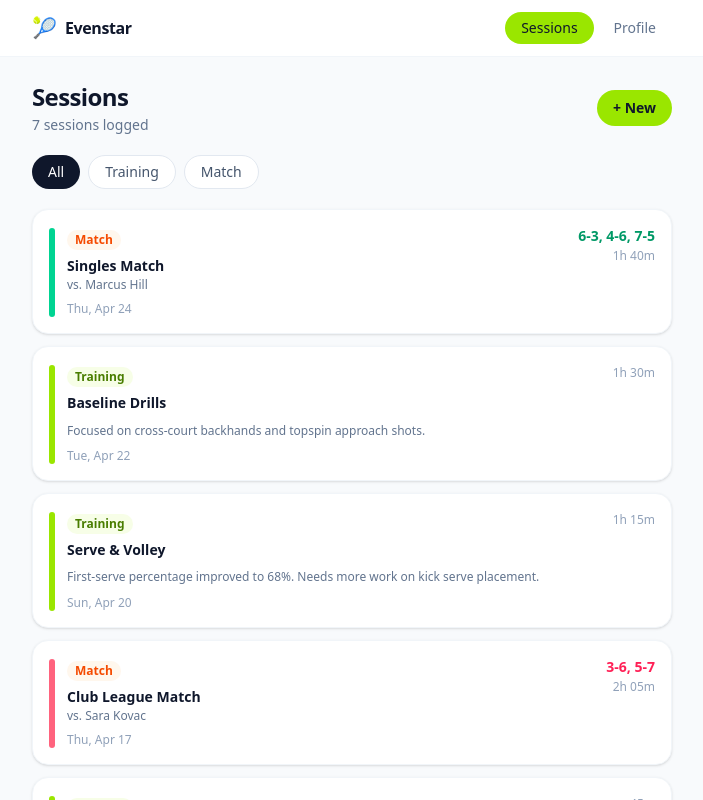
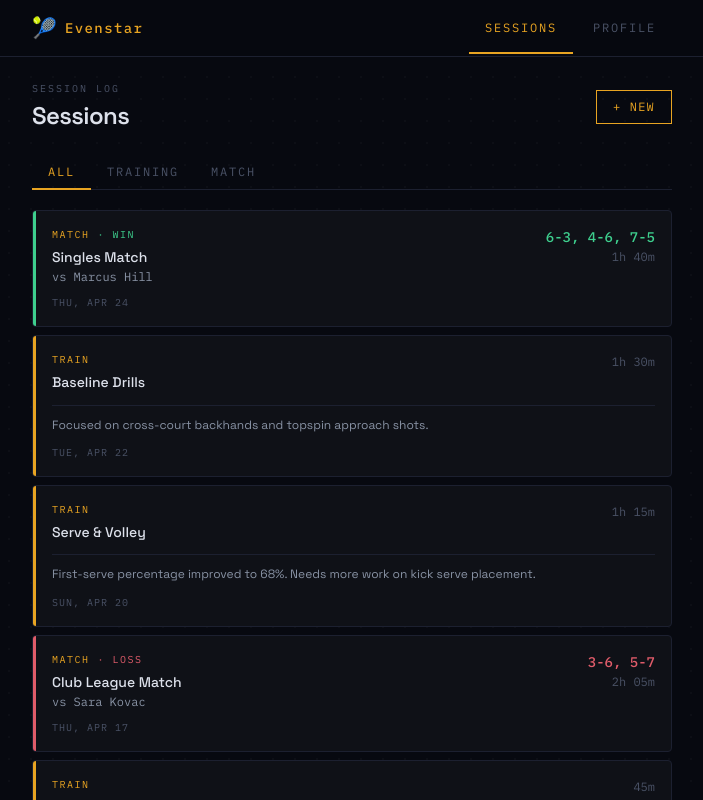
Before and after one commit to novrandobilly/evenstar, a React (Vite) app in the folder frontend/: page / in a window 1280 px wide. Shown: the top 800 px of the page, without its empty margins (288-991 px from the left). Built offline with nearby package versions, Linux system fonts and the light colour scheme.

Commit message:
Refactor UI components for terminal theme; enhance Profile and Session pages with new styles and layout adjustments

```diff
--- a/frontend/src/components/Header.tsx
+++ b/frontend/src/components/Header.tsx
@@ -2,19 +2,19 @@ import { Link, useLocation } from "react-router-dom";
 import { cn } from "@/lib/utils";
 
 const navLinks = [
-  { label: "Sessions", href: "/" },
-  { label: "Profile", href: "/profile" },
+  { label: "SESSIONS", href: "/" },
+  { label: "PROFILE", href: "/profile" },
 ];
 
 export function Header() {
   const { pathname } = useLocation();
 
   return (
-    <header className="sticky top-0 z-40 bg-white/90 backdrop-blur-sm border-b border-slate-100">
+    <header className="sticky top-0 z-40 bg-terminal-bg/95 backdrop-blur-sm border-b border-terminal-border">
       <div className="max-w-2xl mx-auto px-4 h-14 flex items-center justify-between">
         <Link to="/" className="flex items-center gap-2 select-none">
           <span className="text-xl leading-none">🎾</span>
-          <span className="font-bold text-slate-900 tracking-tight">
+          <span className="font-mono font-medium text-amber-glow tracking-widest text-sm">
             Evenstar
           </span>
         </Link>
@@ -26,10 +26,10 @@ export function Header() {
               key={link.href}
               to={link.href}
               className={cn(
-                "px-4 py-1.5 rounded-full text-sm font-medium transition-colors",
+                "px-4 py-4 font-mono text-xs tracking-[0.15em] transition-colors border-b-2 -mb-px",
                 pathname === link.href
-                  ? "bg-lime-400 text-slate-900"
-                  : "text-slate-500 hover:text-slate-900 hover:bg-slate-100",
+                  ? "text-amber-glow border-amber-glow"
+                  : "text-terminal-muted border-transparent hover:text-terminal-secondary",
               )}
             >
               {link.label}
--- a/frontend/src/components/Layout.tsx
+++ b/frontend/src/components/Layout.tsx
@@ -8,7 +8,7 @@ interface LayoutProps {
 
 export function Layout({ children }: LayoutProps) {
   return (
-    <div className="min-h-svh bg-slate-50 flex flex-col">
+    <div className="min-h-svh flex flex-col">
       <Header />
       {/* pb-24 on mobile to clear the fixed bottom nav */}
       <main className="flex-1 max-w-2xl mx-auto w-full px-4 py-6 pb-24 md:pb-6">
--- a/frontend/src/index.css
+++ b/frontend/src/index.css
@@ -1,4 +1,29 @@
+@import url("https://fonts.googleapis.com/css2?family=Space+Grotesk:wght@400;500;600;700&family=IBM+Plex+Mono:wght@400;500&display=swap");
+
 @import "tailwindcss";
+
+@theme {
+  /* Fonts */
+  --font-sans: "Space Grotesk", system-ui, sans-serif;
+  --font-mono: "IBM Plex Mono", "Menlo", monospace;
+
+  /* Terminal backgrounds */
+  --color-terminal-bg:       #070910;
+  --color-terminal-surface:  #0f1117;
+  --color-terminal-border:   #1c2030;
+
+  /* Terminal text */
+  --color-terminal-fg:        #dde1eb;
+  --color-terminal-secondary: #8892a4;
+  --color-terminal-muted:     #4a5266;
+
+  /* Amber — primary accent (active states, logo, CTA) */
+  --color-amber-glow:  #e8a422;
+
+  /* Phosphor — win / loss signal colors */
+  --color-phosphor-green: #3ecf8e;
+  --color-phosphor-red:   #e05c6a;
+}
 
 *,
 *::before,
@@ -13,15 +38,20 @@ body {
 }
 
 body {
-  font-family:
-    system-ui,
-    -apple-system,
-    "Segoe UI",
-    Roboto,
-    sans-serif;
+  font-family: var(--font-sans);
   -webkit-font-smoothing: antialiased;
   -moz-osx-font-smoothing: grayscale;
   text-rendering: optimizeLegibility;
+  background-color: #070910;
+  /* Subtle dot grid — adds depth without noise */
+  background-image: radial-gradient(
+    circle,
+    rgba(255, 255, 255, 0.025) 1px,
+    transparent 1px
+  );
+  background-size: 22px 22px;
+  color: #dde1eb;
+  min-height: 100svh;
 }
 
 #root {
--- a/frontend/src/pages/ProfilePage.tsx
+++ b/frontend/src/pages/ProfilePage.tsx
@@ -20,79 +20,101 @@ const details = [
 export function ProfilePage() {
   return (
     <div>
-      <div className="flex items-center justify-between mb-5">
-        <h1 className="text-2xl font-bold text-slate-900 tracking-tight">
-          Profile
-        </h1>
+      <div className="flex items-center justify-between mb-6">
+        <div>
+          <p className="text-[10px] font-mono tracking-[0.2em] text-terminal-muted mb-1">
+            ATHLETE RECORD
+          </p>
+          <h1 className="text-2xl font-semibold text-terminal-fg tracking-tight">
+            Profile
+          </h1>
+        </div>
       </div>
 
       {/* Profile hero card */}
-      <div className="bg-white rounded-2xl p-5 shadow-sm border border-slate-100 mb-4">
-        <div className="flex items-center gap-4">
-          {/* Avatar */}
-          <div className="w-16 h-16 rounded-full bg-linear-to-br from-lime-300 to-emerald-500 flex items-center justify-center text-xl font-bold text-white shadow-sm shrink-0">
+      <div className="bg-terminal-surface border border-terminal-border rounded mb-3">
+        <div className="p-5 flex items-center gap-4">
+          {/* Avatar — square, amber outline */}
+          <div className="w-14 h-14 border-2 border-amber-glow flex items-center justify-center font-mono font-medium text-lg text-amber-glow shrink-0">
             AC
           </div>
           <div className="flex-1 min-w-0">
-            <h2 className="text-lg font-bold text-slate-900 leading-tight">
+            <h2 className="text-base font-semibold text-terminal-fg leading-tight">
               Alex Chen
             </h2>
-            <p className="text-sm text-slate-500 mt-0.5">
-              NTRP 4.0 · Riverside TC
+            <p className="text-xs font-mono text-terminal-muted mt-0.5 tracking-[0.08em]">
+              NTRP 4.0 · RIVERSIDE TC
             </p>
           </div>
           <button
             type="button"
-            className="text-sm font-medium text-slate-600 border border-slate-200 px-3 py-1.5 rounded-full hover:bg-slate-50 transition-colors shrink-0"
+            className="text-xs font-mono tracking-widest text-terminal-muted border border-terminal-border px-3 py-1.5 hover:text-terminal-secondary hover:border-terminal-secondary transition-colors"
           >
-            Edit
+            EDIT
           </button>
         </div>
 
         {/* Stats row */}
-        <div className="grid grid-cols-4 gap-2 mt-5 pt-5 border-t border-slate-100">
-          {stats.map((stat) => (
-            <div key={stat.label} className="text-center">
-              <p className="text-xl font-bold text-slate-900 tabular-nums">
+        <div className="grid grid-cols-4 border-t border-terminal-border">
+          {stats.map((stat, i) => (
+            <div
+              key={stat.label}
+              className={cn(
+                "py-4 text-center",
+                i < stats.length - 1 ? "border-r border-terminal-border" : "",
+              )}
+            >
+              <p className="text-xl font-mono font-medium text-terminal-fg tabular-nums">
                 {stat.value}
               </p>
-              <p className="text-xs text-slate-500 mt-0.5">{stat.label}</p>
+              <p className="text-[10px] font-mono tracking-[0.12em] text-terminal-muted mt-1">
+                {stat.label.toUpperCase()}
+              </p>
             </div>
           ))}
         </div>
       </div>
 
       {/* Recent Form */}
-      <div className="bg-white rounded-2xl p-5 shadow-sm border border-slate-100 mb-4">
-        <h3 className="text-sm font-semibold text-slate-900 mb-3">
-          Recent Form
-        </h3>
+      <div className="bg-terminal-surface border border-terminal-border rounded mb-3 p-5">
+        <p className="text-[10px] font-mono tracking-[0.2em] text-terminal-muted mb-3">
+          RECENT FORM
+        </p>
         <div className="flex items-center gap-2">
           {recentForm.map((result, i) => (
             <div
               key={i}
               className={cn(
-                "w-9 h-9 rounded-full flex items-center justify-center text-sm font-bold",
+                "w-9 h-9 flex items-center justify-center text-xs font-mono font-medium border",
                 result === "W"
-                  ? "bg-emerald-100 text-emerald-700"
-                  : "bg-rose-100 text-rose-600",
+                  ? "border-phosphor-green text-phosphor-green bg-phosphor-green/10"
+                  : "border-phosphor-red text-phosphor-red bg-phosphor-red/10",
               )}
             >
               {result}
             </div>
           ))}
-          <span className="text-xs text-slate-400 ml-1">← most recent</span>
+          <span className="text-[10px] font-mono text-terminal-muted ml-2 tracking-widest">
+            ← RECENT
+          </span>
         </div>
       </div>
 
       {/* Details */}
-      <div className="bg-white rounded-2xl p-5 shadow-sm border border-slate-100">
-        <h3 className="text-sm font-semibold text-slate-900 mb-4">Details</h3>
-        <dl className="space-y-3">
+      <div className="bg-terminal-surface border border-terminal-border rounded p-5">
+        <p className="text-[10px] font-mono tracking-[0.2em] text-terminal-muted mb-4">
+          DETAILS
+        </p>
+        <dl className="space-y-0">
           {details.map((item) => (
-            <div key={item.label} className="flex justify-between gap-4">
-              <dt className="text-sm text-slate-500">{item.label}</dt>
-              <dd className="text-sm font-medium text-slate-900 text-right">
+            <div
+              key={item.label}
+              className="flex justify-between gap-4 border-b border-terminal-border py-3 last:border-0 last:pb-0"
+            >
+              <dt className="text-xs font-mono text-terminal-muted tracking-[0.08em]">
+                {item.label.toUpperCase()}
+              </dt>
+              <dd className="text-xs font-mono text-terminal-fg text-right">
                 {item.value}
               </dd>
             </div>
--- a/frontend/src/pages/SessionPage.tsx
+++ b/frontend/src/pages/SessionPage.tsx
@@ -91,50 +91,54 @@ const filters: { label: string; value: Filter }[] = [
 ];
 
 function formatDate(dateStr: string) {
-  return new Date(dateStr).toLocaleDateString("en-US", {
+  return new Date(dateStr)
+    .toLocaleDateString("en-US", {
       weekday: "short",
       month: "short",
       day: "numeric",
-  });
+    })
+    .toUpperCase();
 }
 
 function SessionCard({ session }: { session: Session }) {
   const isMatch = session.type === "match";
-  const accentColor = isMatch
+  const accentBar = isMatch
     ? session.result === "win"
-      ? "bg-emerald-400"
-      : "bg-rose-400"
-    : "bg-lime-400";
+      ? "bg-phosphor-green"
+      : "bg-phosphor-red"
+    : "bg-amber-glow";
 
   return (
-    <div className="bg-white rounded-2xl p-4 shadow-sm border border-slate-100 flex gap-3 active:scale-[0.99] transition-transform cursor-pointer">
-      {/* Colored left accent bar */}
-      <div
-        className={cn(
-          "mt-0.5 w-1.5 self-stretch rounded-full shrink-0",
-          accentColor,
-        )}
-      />
+    <div className="bg-terminal-surface border border-terminal-border rounded active:scale-[0.995] transition-transform cursor-pointer overflow-hidden flex">
+      {/* Status accent bar */}
+      <div className={cn("w-0.75 shrink-0", accentBar)} />
 
-      <div className="flex-1 min-w-0">
+      <div className="flex-1 min-w-0 p-4">
         <div className="flex items-start justify-between gap-3">
           <div className="min-w-0">
+            <div className="flex items-center gap-2 mb-1.5">
+              <span className="text-[10px] font-mono tracking-[0.15em] text-amber-glow">
+                {isMatch ? "MATCH" : "TRAIN"}
+              </span>
+              {session.result && (
                 <span
                   className={cn(
-                "inline-block text-xs font-semibold px-2 py-0.5 rounded-full mb-1.5",
-                isMatch
-                  ? "bg-orange-50 text-orange-600"
-                  : "bg-lime-50 text-lime-700",
+                    "text-[10px] font-mono tracking-[0.15em]",
+                    session.result === "win"
+                      ? "text-phosphor-green"
+                      : "text-phosphor-red",
                   )}
                 >
-              {isMatch ? "Match" : "Training"}
+                  · {session.result.toUpperCase()}
                 </span>
-            <h3 className="font-semibold text-slate-900 text-sm leading-snug">
+              )}
+            </div>
+            <h3 className="font-medium text-terminal-fg text-sm leading-snug">
               {session.title}
             </h3>
             {session.opponent && (
-              <p className="text-xs text-slate-500 mt-0.5">
-                vs. {session.opponent}
+              <p className="text-xs font-mono text-terminal-secondary mt-0.5">
+                vs {session.opponent}
               </p>
             )}
           </div>
@@ -143,26 +147,28 @@ function SessionCard({ session }: { session: Session }) {
             {session.score && (
               <p
                 className={cn(
-                  "text-sm font-semibold tabular-nums",
+                  "text-sm font-mono font-medium tabular-nums",
                   session.result === "win"
-                    ? "text-emerald-600"
-                    : "text-rose-500",
+                    ? "text-phosphor-green"
+                    : "text-phosphor-red",
                 )}
               >
                 {session.score}
               </p>
             )}
-            <p className="text-xs text-slate-400 mt-0.5">{session.duration}</p>
+            <p className="text-xs font-mono text-terminal-muted mt-0.5">
+              {session.duration}
+            </p>
           </div>
         </div>
 
         {session.notes && (
-          <p className="text-xs text-slate-500 mt-2 line-clamp-2 leading-relaxed">
+          <p className="text-xs text-terminal-secondary mt-3 line-clamp-2 leading-relaxed border-t border-terminal-border pt-2.5">
             {session.notes}
           </p>
         )}
 
-        <p className="text-xs text-slate-400 mt-2">
+        <p className="text-[10px] font-mono tracking-widest text-terminal-muted mt-2.5">
           {formatDate(session.date)}
         </p>
       </div>
@@ -180,51 +186,51 @@ export function SessionPage() {
   return (
     <div>
       {/* Page header */}
-      <div className="flex items-center justify-between mb-5">
+      <div className="flex items-center justify-between mb-6">
         <div>
-          <h1 className="text-2xl font-bold text-slate-900 tracking-tight">
+          <p className="text-[10px] font-mono tracking-[0.2em] text-terminal-muted mb-1">
+            SESSION LOG
+          </p>
+          <h1 className="text-2xl font-semibold text-terminal-fg tracking-tight">
             Sessions
           </h1>
-          <p className="text-sm text-slate-500 mt-0.5">
-            {sessions.length} sessions logged
-          </p>
         </div>
         <button
           type="button"
-          className="bg-lime-400 hover:bg-lime-500 active:bg-lime-600 text-slate-900 font-semibold text-sm px-4 py-2 rounded-full transition-colors"
+          className="border border-amber-glow text-amber-glow font-mono text-xs tracking-widest px-4 py-2 hover:bg-amber-glow/10 active:bg-amber-glow/20 transition-colors"
         >
-          + New
+          + NEW
         </button>
       </div>
 
       {/* Filter tabs */}
-      <div className="flex gap-2 mb-5">
+      <div className="flex gap-0 mb-5 border-b border-terminal-border">
         {filters.map((f) => (
           <button
             key={f.value}
             type="button"
             onClick={() => setFilter(f.value)}
             className={cn(
-              "px-4 py-1.5 rounded-full text-sm font-medium transition-colors",
+              "px-4 py-2 font-mono text-xs tracking-[0.15em] transition-colors border-b-2 -mb-px",
               filter === f.value
-                ? "bg-slate-900 text-white"
-                : "bg-white text-slate-600 border border-slate-200 hover:border-slate-300 hover:bg-slate-50",
+                ? "text-amber-glow border-amber-glow"
+                : "text-terminal-muted border-transparent hover:text-terminal-secondary",
             )}
           >
-            {f.label}
+            {f.label.toUpperCase()}
           </button>
         ))}
       </div>
 
       {/* Session list */}
-      <div className="flex flex-col gap-3">
+      <div className="flex flex-col gap-2">
         {filtered.length > 0 ? (
           filtered.map((session) => (
             <SessionCard key={session.id} session={session} />
           ))
         ) : (
-          <p className="text-center text-slate-400 text-sm py-12">
-            No sessions found.
+          <p className="text-center font-mono text-terminal-muted text-xs py-12 tracking-widest">
+            NO SESSIONS FOUND
           </p>
         )}
       </div>
```
Also changed, not shown: frontend/src/components/BottomNav.tsx (+6 -4 lines). Lines whose indentation alone changed are shown as unchanged.
